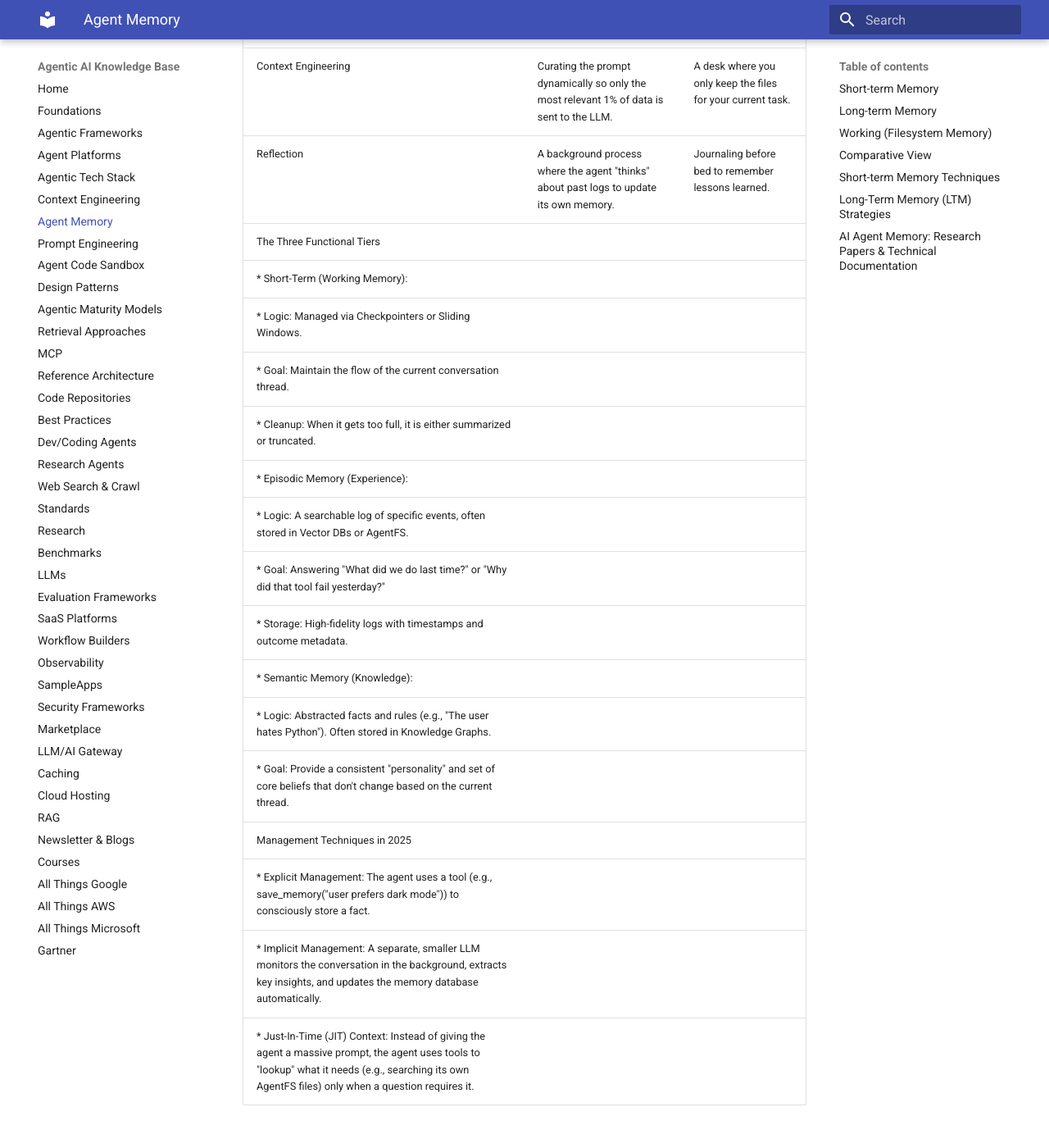
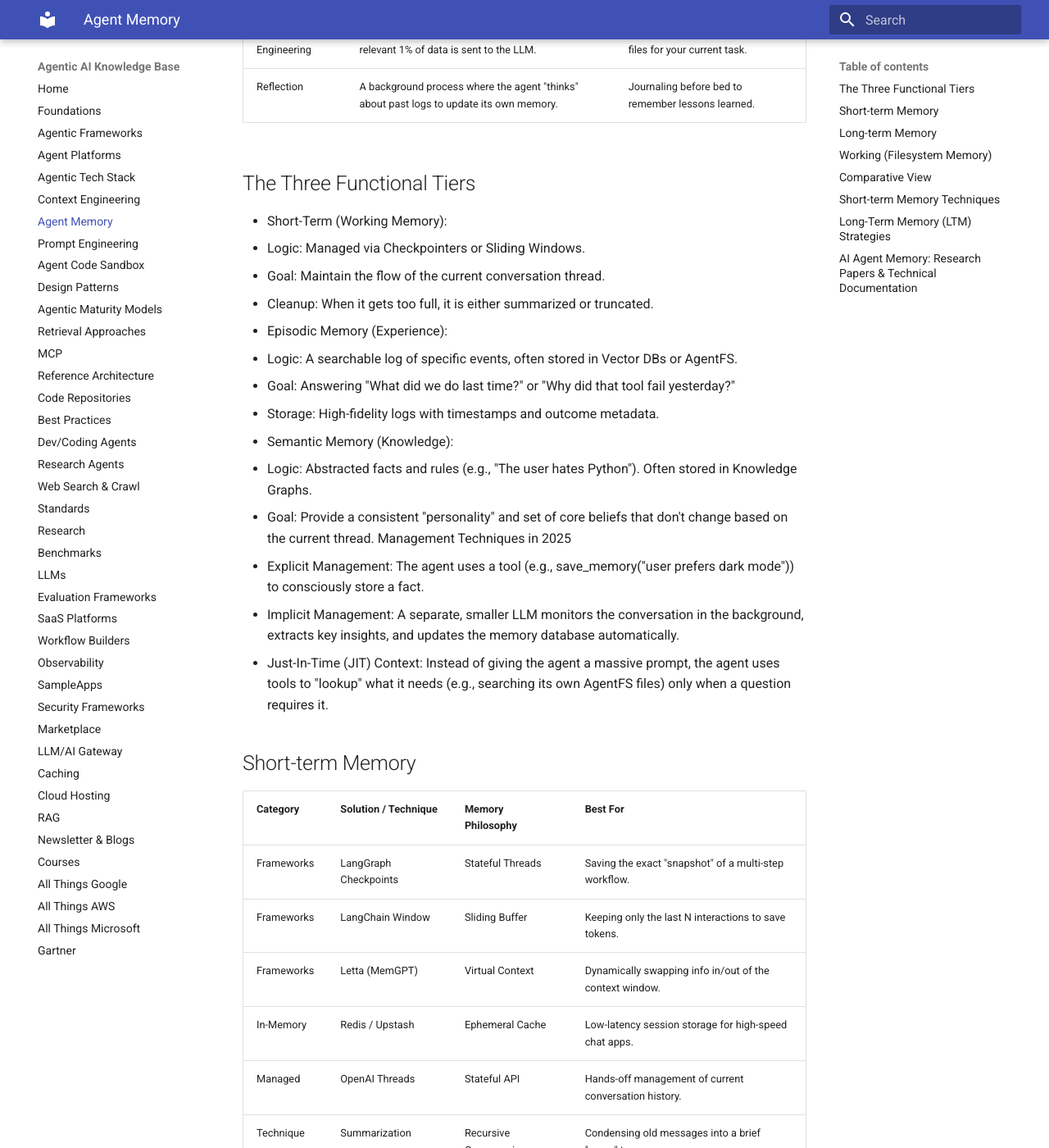
Before and after one commit to ankurkumarz/agentic-ai-knowledge-base, an MkDocs documentation site: the page built from docs/AgentMemory/README.md, in a window 1280 px wide and 1400 px high, scrolled down 458 px. Shown: the whole window at 82% size. Built offline with MkDocs 1.6.1 and Material for MkDocs 9.7.7, drawn with Linux system fonts in a browser that asks for light colours.

Commit message:
Update README.md

```diff
--- a/docs/AgentMemory/README.md
+++ b/docs/AgentMemory/README.md
@@ -8,7 +8,9 @@ Core Concepts of Memory Management
 | Paging / Swapping | Moving data between the "Active Context" and "Long-term Storage" as needed. | RAM vs. Hard Drive. |
 | Context Engineering | Curating the prompt dynamically so only the most relevant 1% of data is sent to the LLM. | A desk where you only keep the files for your current task. |
 | Reflection | A background process where the agent "thinks" about past logs to update its own memory. | Journaling before bed to remember lessons learned. |
-The Three Functional Tiers
+
+## The Three Functional Tiers
+
  * Short-Term (Working Memory):
    * Logic: Managed via Checkpointers or Sliding Windows.
    * Goal: Maintain the flow of the current conversation thread.
@@ -24,7 +26,6 @@ Management Techniques in 2025
  * Explicit Management: The agent uses a tool (e.g., save_memory("user prefers dark mode")) to consciously store a fact.
  * Implicit Management: A separate, smaller LLM monitors the conversation in the background, extracts key insights, and updates the memory database automatically.
  * Just-In-Time (JIT) Context: Instead of giving the agent a massive prompt, the agent uses tools to "lookup" what it needs (e.g., searching its own AgentFS files) only when a question requires it.
-
 
 ## Short-term Memory
 
```
